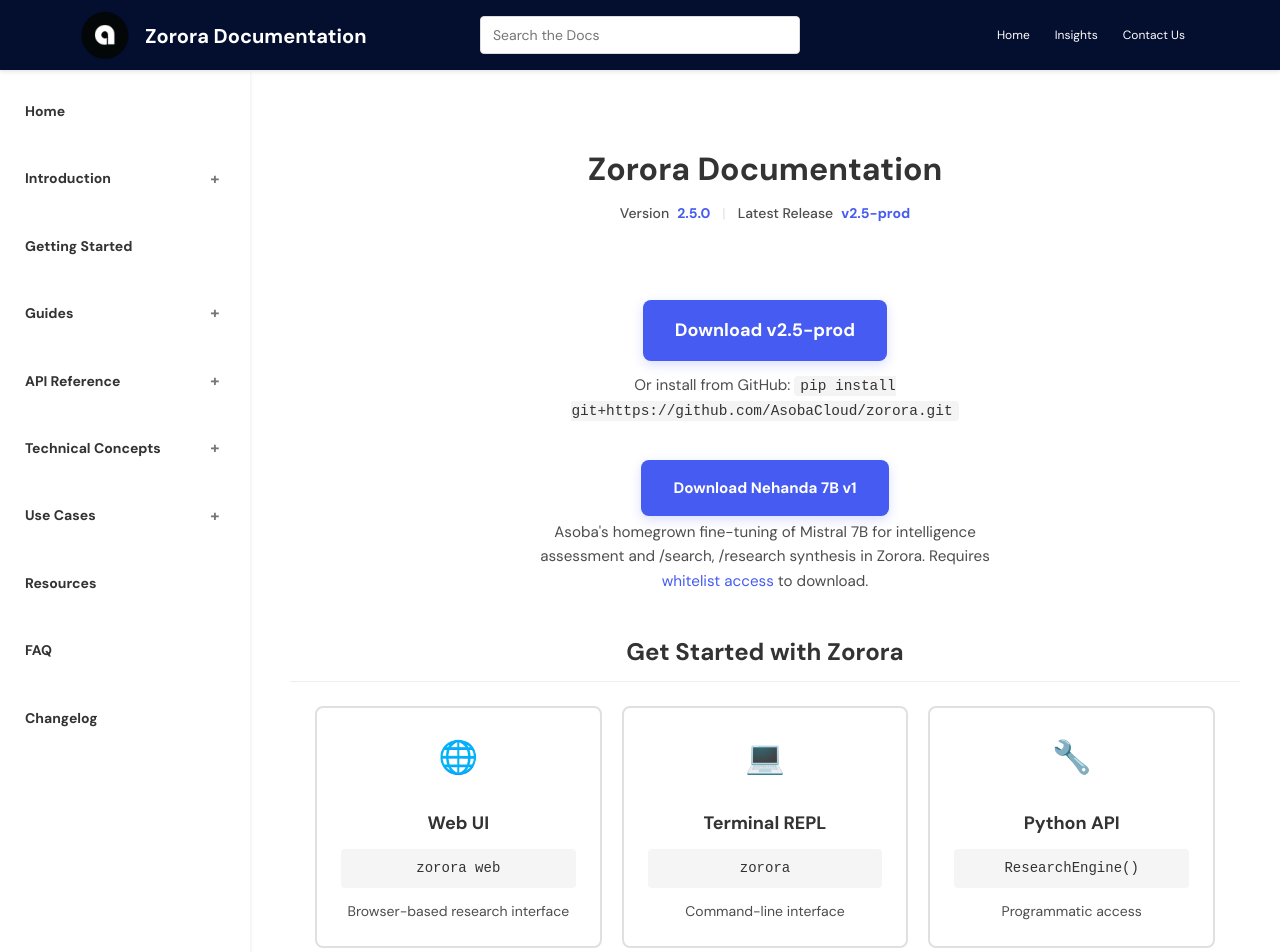
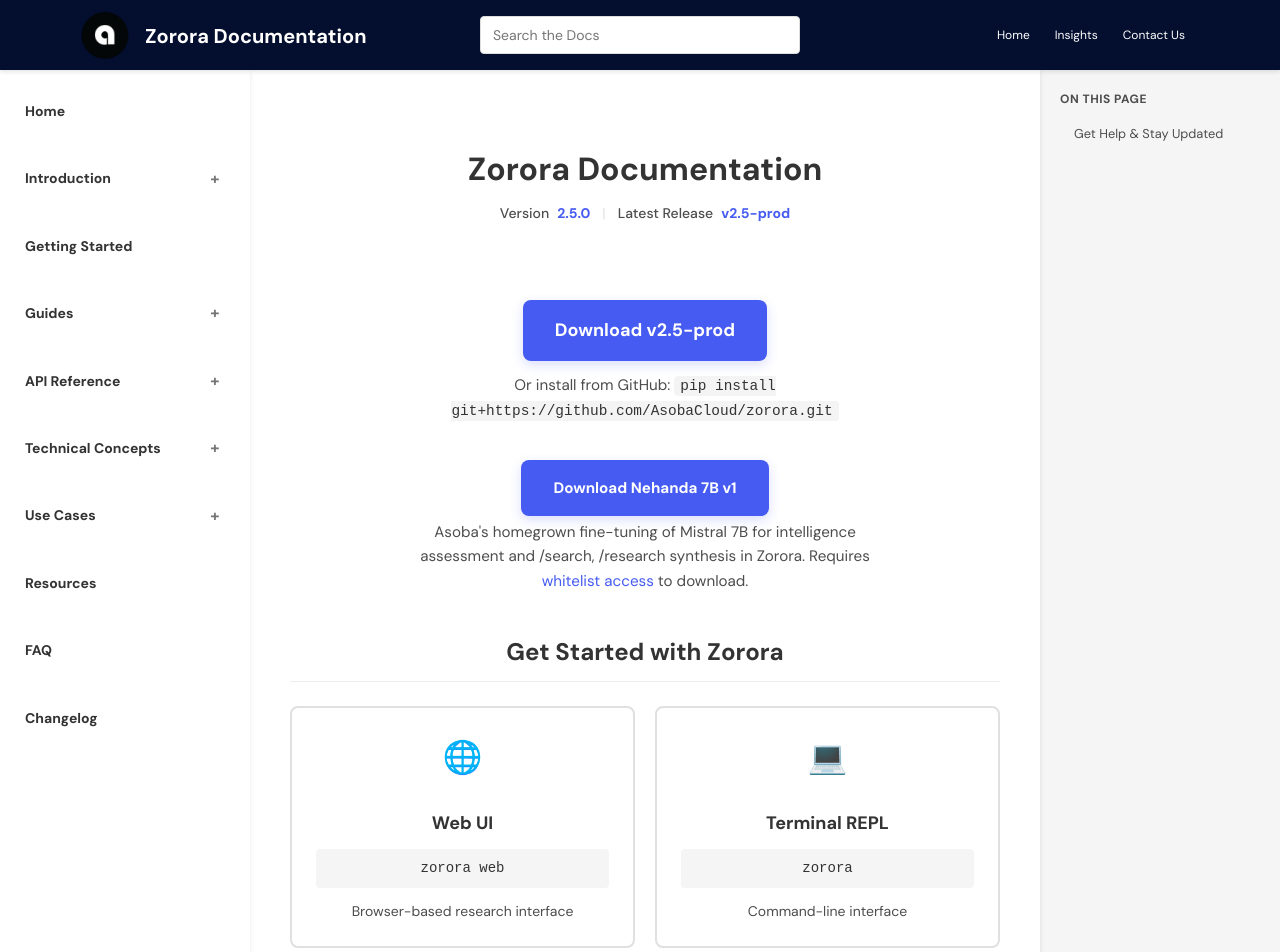
Before and after one commit to AsobaCloud/asobacode.github.io, a Jekyll site: the page built from index.md, in a window 1280 px wide and 1400 px high. Shown: the top 952 px of the window. Built offline with Jekyll 4.4.1, drawn with Linux system fonts in a browser that asks for light colours; comment, search, counter and statistics services are not loaded.

Commit message:
feat: add right-hand "On this page" TOC panel with scroll-spy
Add fixed TOC panel that auto-populates from h2/h3 headings,
highlights active section on scroll, and hides on pages with
fewer than 2 headings. Responsive: hidden below 1100px.

```diff
--- a/_layouts/default.html
+++ b/_layouts/default.html
@@ -160,6 +160,57 @@ layout: default
   <div class="content">
     {{ content }}
   </div>
+
+  <nav class="page-toc" id="page-toc">
+    <h4>On this page</h4>
+    <ul id="toc-list"></ul>
+  </nav>
+
+  <script>
+    document.addEventListener('DOMContentLoaded', function () {
+      var tocNav = document.getElementById('page-toc');
+      var tocList = document.getElementById('toc-list');
+      var headings = document.querySelectorAll('.content h2, .content h3');
+
+      if (headings.length < 2) {
+        tocNav.style.display = 'none';
+        return;
+      }
+
+      headings.forEach(function (heading) {
+        if (!heading.id) return;
+        var li = document.createElement('li');
+        if (heading.tagName === 'H3') {
+          li.setAttribute('data-level', '3');
+        }
+        var a = document.createElement('a');
+        a.href = '#' + heading.id;
+        a.textContent = heading.textContent.replace(/^#\s*/, '');
+        li.appendChild(a);
+        tocList.appendChild(li);
+      });
+
+      var tocLinks = tocList.querySelectorAll('a');
+
+      function updateActive() {
+        var current = null;
+        headings.forEach(function (heading) {
+          if (heading.getBoundingClientRect().top <= 100) {
+            current = heading;
+          }
+        });
+        tocLinks.forEach(function (link) {
+          link.classList.remove('active');
+          if (current && link.getAttribute('href') === '#' + current.id) {
+            link.classList.add('active');
+          }
+        });
+      }
+
+      window.addEventListener('scroll', updateActive);
+      updateActive();
+    });
+  </script>
 
   <script>
     document.addEventListener('DOMContentLoaded', function() {
--- a/assets/css/styles.css
+++ b/assets/css/styles.css
@@ -271,7 +271,7 @@ strong {
   margin-left: 250px; /* Same as sidebar width */
   margin-top: 70px; /* Header height */
   padding: 40px;
-  width: calc(100% - 250px); /* 100% minus sidebar width */
+  width: calc(100% - 250px - 240px); /* 100% minus sidebar and TOC panel */
   background-color: var(--white);
   box-shadow: 0 0 5px rgba(0, 0, 0, 0.1);
 }
@@ -621,6 +621,10 @@ pre.terminal::after {
   .main-container {
     flex-direction: column;
   }
+
+  .page-toc {
+    display: none;
+  }
 }
 
 .main-container {
@@ -1963,3 +1967,75 @@ h1[id], h2[id], h3[id], h4[id], h5[id], h6[id] {
     max-width: 100%;
   }
 }
+
+/* ============================================
+   Right-hand "On this page" TOC Panel
+   ============================================ */
+
+.page-toc {
+  position: fixed;
+  top: 90px;
+  right: 20px;
+  width: 200px;
+  max-height: calc(100vh - 110px);
+  overflow-y: auto;
+  z-index: 10;
+}
+
+.page-toc h4 {
+  font-size: 0.75rem;
+  font-weight: 700;
+  text-transform: uppercase;
+  letter-spacing: 0.5px;
+  color: var(--text-light);
+  margin: 0 0 12px 0;
+  padding: 0;
+}
+
+.page-toc ul {
+  list-style: none;
+  margin: 0;
+  padding: 0;
+}
+
+.page-toc li {
+  margin: 0;
+  padding: 0;
+  display: block;
+}
+
+.page-toc li[data-level="3"] {
+  padding-left: 14px;
+}
+
+.page-toc a {
+  display: block;
+  padding: 4px 0 4px 12px;
+  font-size: 0.8rem;
+  line-height: 1.4;
+  color: var(--text-light);
+  text-decoration: none;
+  border-left: 2px solid transparent;
+  transition: color 0.15s ease, border-color 0.15s ease;
+}
+
+.page-toc a:hover {
+  color: var(--primary-blue);
+}
+
+.page-toc a.active {
+  color: var(--primary-blue);
+  border-left-color: var(--primary-blue);
+  font-weight: 500;
+}
+
+/* Hide TOC and restore content width on narrower screens */
+@media (max-width: 1100px) {
+  .page-toc {
+    display: none;
+  }
+
+  .content {
+    width: calc(100% - 250px);
+  }
+}
```
